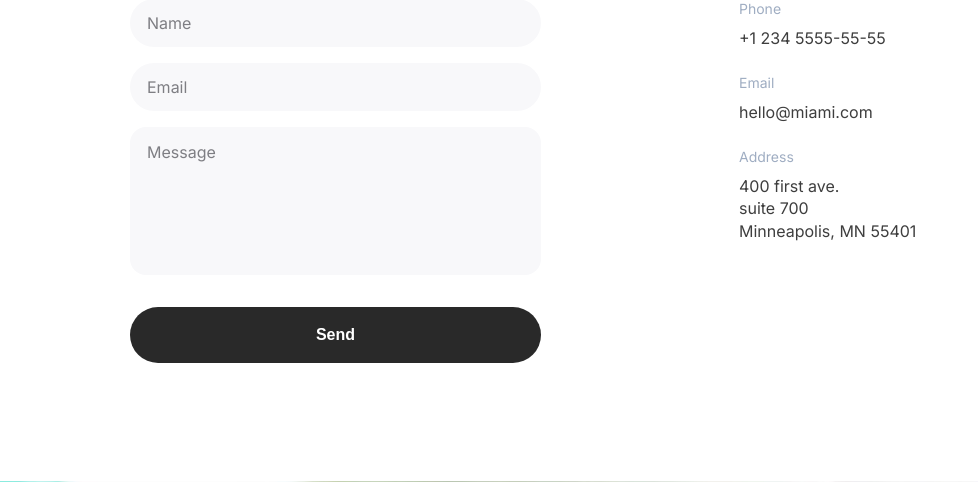
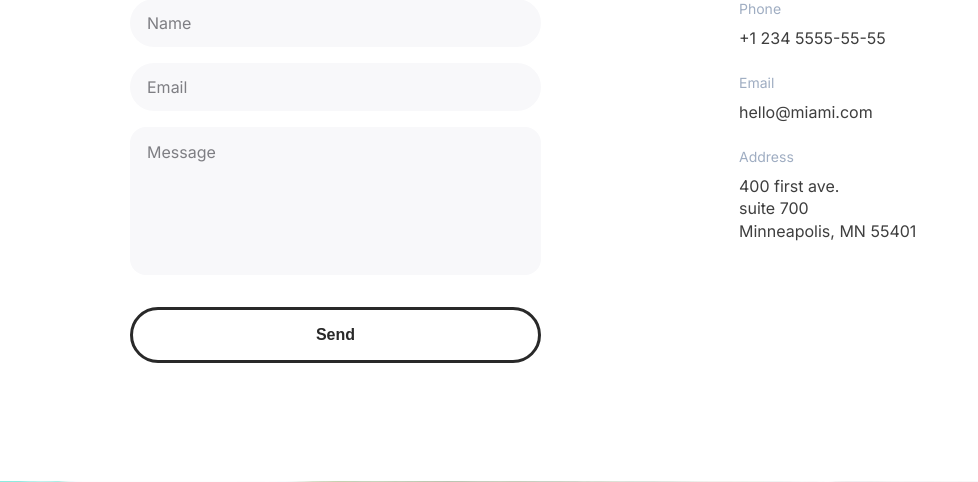
Before and after one commit to ShynkarenkoDamian/landing-bose, a Node project: template src/pages/index.pug in a window 1280 px wide. Shown: the part 3692-4174 px from the top of the page, without its empty margins (0-978 px from the left). Run offline with Node 20 templates, Linux system fonts and the light colour scheme; the template is opened without the code that fills it, so the values that code supplies are empty; style sheets or scripts are compiled from the project's sources; some libraries are stand-ins or nearby versions.

Commit message:
fix(contact): align heading and details with the grid
Center the Contact us heading on six and twelve columns, keep the form
and details on their own grid areas, and stop the details column from
stretching to the form height. Send uses the reference hover style, the
state shown in the Figma frames.

```diff
--- a/src/components/contact.pug
+++ b/src/components/contact.pug
@@ -24,7 +24,7 @@ mixin contact
             })
             +field({ variant: "textarea", label: "Message", name: "message", autocomplete: "off", required: true })
             .contact__action
-                +button("Send", ["solid", "full"], null, "submit")
+                +button("Send", ["reference-hover", "full"], null, "submit")
         dl.contact__details
             .contact__item
                 dt.contact__label Phone
--- a/src/styles/components/_contact.scss
+++ b/src/styles/components/_contact.scss
@@ -8,6 +8,7 @@
   .contact__heading,
   .contact__form,
   .contact__details {
+    align-self: start;
     grid-column: 1 / -1;
   }
 
@@ -63,6 +64,10 @@
   }
 
   @include abstracts.mq(tablet-reference) {
+    .contact__heading {
+      grid-column: 2 / span 4;
+    }
+
     .contact__form {
       grid-column: 1 / span 3;
     }
@@ -70,11 +75,14 @@
     .contact__details {
       grid-column: 4 / span 3;
       width: var(--size-contact-details-wide);
-      margin-block-start: var(--space-heading-gap);
     }
   }
 
   @include abstracts.mq(desktop-reference) {
+    .contact__heading {
+      grid-column: 5 / span 4;
+    }
+
     .contact__form {
       grid-column: 1 / span 5;
     }
```
